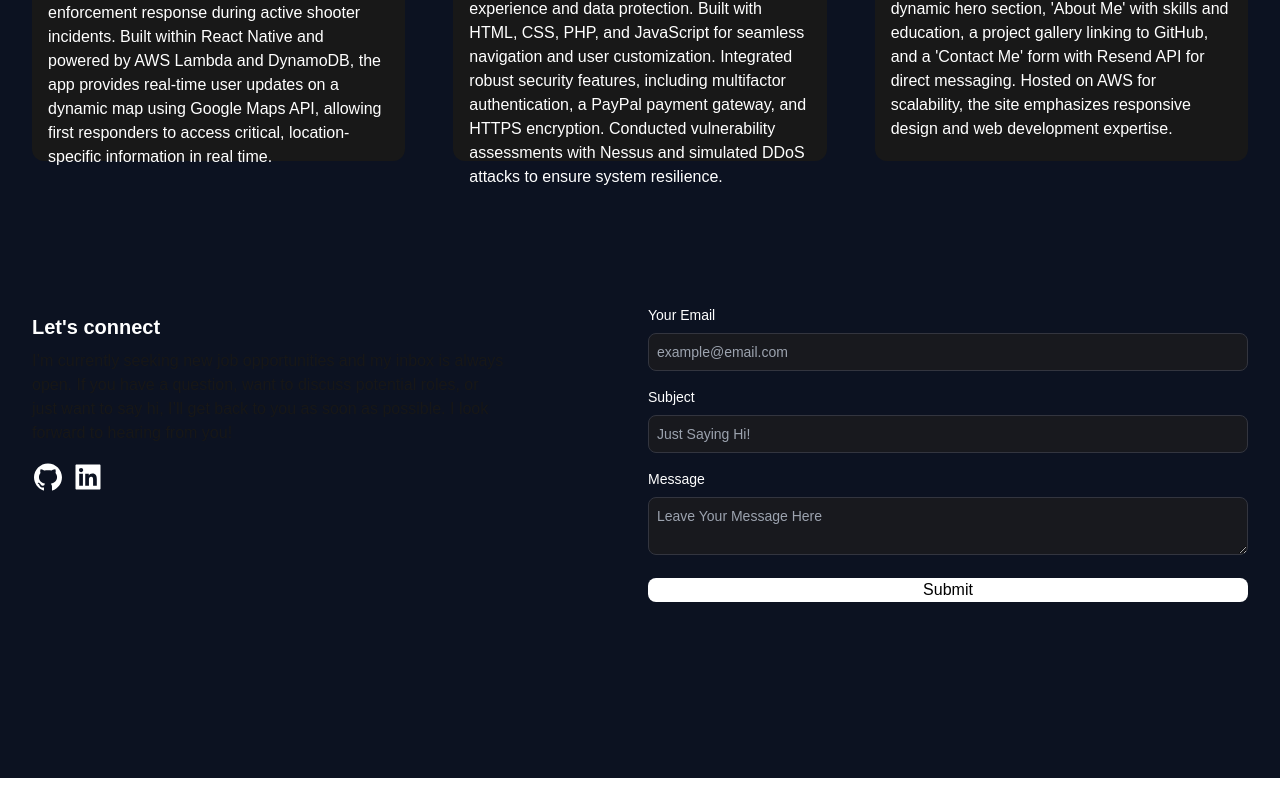
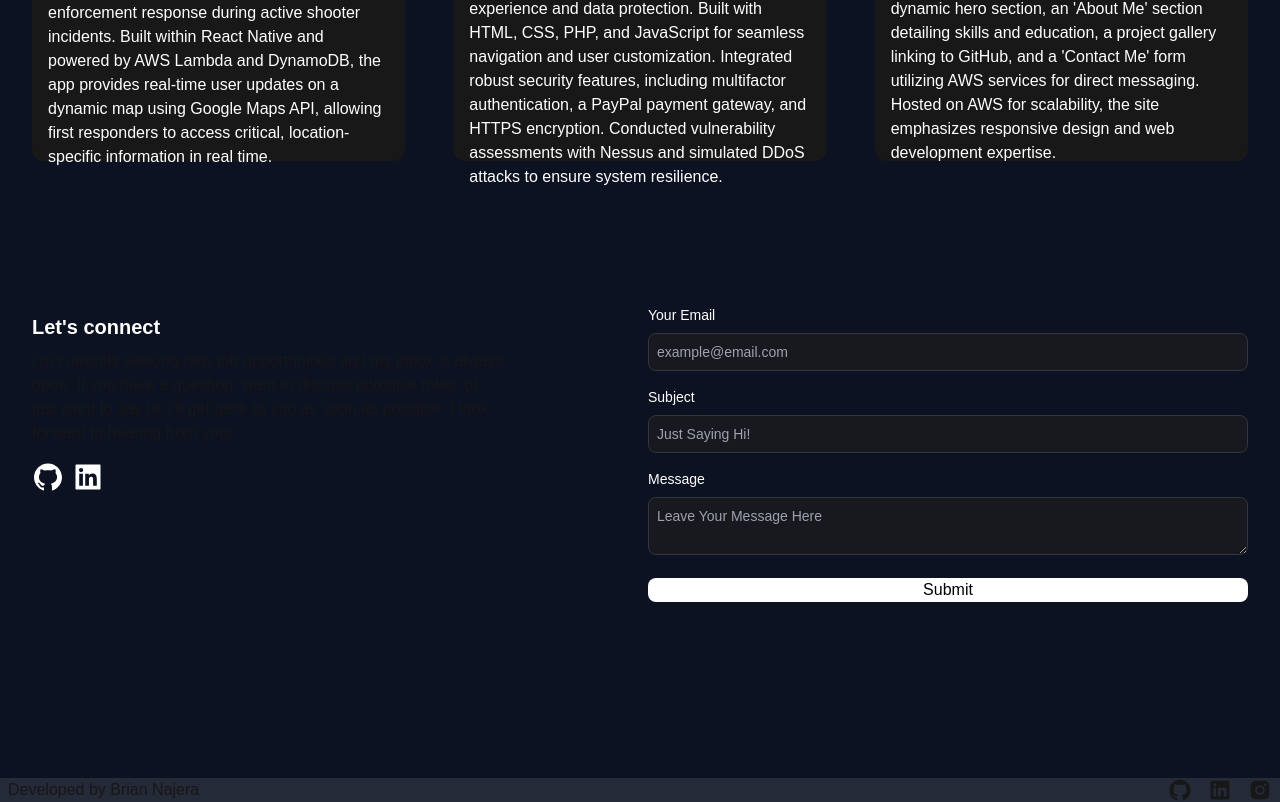
Before and after one commit to Brian121301/Web-Portfolio, a Next.js app in the folder web-portfolio/: page / in a window 1280 px wide. Shown: the part 1979-2781 px from the top of the page. Before the commit the page ends 2757 px from the top, so only its background shows below. Built offline with nearby package versions, Linux system fonts and the light colour scheme; no server answers.

Commit message:
Added Footer section
-created the "footer" section with links to my social sites

```diff
--- /dev/null
+++ b/web-portfolio/app/components/Footer.jsx
@@ -0,0 +1,52 @@
+"use client";
+import {
+    AiFillGithub,
+    AiFillInstagram,
+    AiFillLinkedin
+} from "react-icons/ai";
+
+const Footer = () => {
+    return (
+        <div className="flex flex-row bg-grey px-2 items-center justify-between bg-white bg-opacity-10">
+            <div className="flex-1">
+                <p>Developed by Brian Najera</p>
+            </div>
+            <div className="flex-1 flex justify-end">
+                <ul className="flex space-x-4">
+                    <li className="social-icons">
+                        <a
+                            href="https://github.com/Brian121301"
+                            target="_blank"
+                            rel="noreferrer"
+                            className="icon-colour home-social-icons text-2xl hover:text-blue-500"
+                        >
+                            <AiFillGithub />
+                        </a>
+                    </li>
+                    <li className="social-icons">
+                        <a
+                            href="https://www.linkedin.com/in/brian-najera-923279192"
+                            target="_blank"
+                            rel="noreferrer"
+                            className="icon-colour home-social-icons text-2xl hover:text-blue-500"
+                        >
+                            <AiFillLinkedin />
+                        </a>
+                    </li>
+                    <li className="social-icons">
+                        <a
+                            href="https://www.instagram.com/brian_najera/"
+                            target="_blank"
+                            rel="noreferrer"
+                            className="icon-colour home-social-icons text-2xl hover:text-blue-500"
+                        >
+                            <AiFillInstagram />
+                        </a>
+                    </li>
+                </ul>
+            </div>
+        </div>
+    )
+}
+
+export default Footer;
--- a/web-portfolio/app/components/NavBar.jsx
+++ b/web-portfolio/app/components/NavBar.jsx
@@ -32,7 +32,7 @@ const NavBar = () => {
                 <div className='text-2xl md:text-5xl font-semibold text-white'>
                     <NavLinks href={"/"} title={"BN"} />
                 </div>
-                <div className='md:hidden text-slate-300 hover:text-white'>
+                <div className='md:hidden text-slate-300 hover:text-white font-semibold text-2xl'>
                     {
                         !navBarOpen ? (
                             <button onClick={() => setnavBarOpen(true)}>
--- a/web-portfolio/app/components/ProjectsSection.jsx
+++ b/web-portfolio/app/components/ProjectsSection.jsx
@@ -24,7 +24,7 @@ const projectsData = [
     id: 3,
     title: "Brian's Portfolio Website",
     type: "React Developer Portfolio",
-    description: "Developed a personal portfolio website with Next.js and Tailwind CSS to showcase skills and projects to employers. Features include a dynamic hero section, 'About Me' with skills and education, a project gallery linking to GitHub, and a 'Contact Me' form with Resend API for direct messaging. Hosted on AWS for scalability, the site emphasizes responsive design and web development expertise.",
+    description: "Developed a personal portfolio website with Next.js and Tailwind CSS to showcase skills and projects to employers. Features include a dynamic hero section, an 'About Me' section detailing skills and education, a project gallery linking to GitHub, and a 'Contact Me' form utilizing AWS services for direct messaging. Hosted on AWS for scalability, the site emphasizes responsive design and web development expertise.",
     image: "/images/portfolio.png",
     gitUrl: "https://github.com/Brian121301/Web-Portfolio",
   },
--- a/web-portfolio/app/page.js
+++ b/web-portfolio/app/page.js
@@ -4,6 +4,7 @@ import NavBar from "./components/NavBar";
 import AboutMe from "./components/AboutMe";
 import ProjectsSection from "./components/ProjectsSection";
 import EmailSection from "./components/EmailSection";
+import Footer from "./components/Footer";
 
 export default function Home() {
   return (
@@ -15,7 +16,7 @@ export default function Home() {
       <ProjectsSection />
       <EmailSection />
     </container>
-
+    <Footer />
     </main>
   );
 }
```
